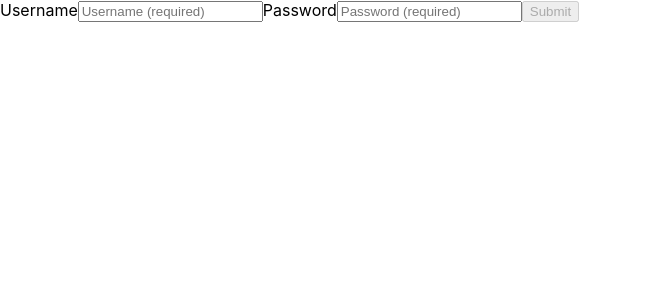
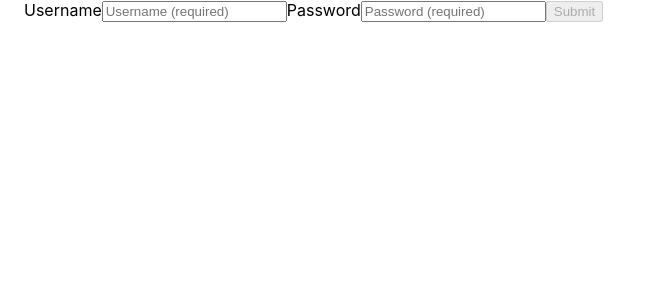
Before and after one commit to Bejarano03/Template_Form, a React (Create React App) app in the folder client/: page / in a window 1280 px wide. Shown: the top 300 px of the page, without its empty margins (0-665 px from the left). Built offline with nearby package versions, Linux system fonts and the light colour scheme; no server answers.

Commit message:
added a container to the signup page

```diff
--- a/client/src/pages/Signup.js
+++ b/client/src/pages/Signup.js
@@ -1,5 +1,6 @@
 import React, { useEffect, useState } from "react";
 import API from "../utils/API";
+import Container from "@material-ui/core/Container";
 
 function Signup() {
   // Components initial state
@@ -48,7 +49,7 @@ function Signup() {
 
   return (
     <div>
-      <form>
+      <Container>
         <label>Username</label>
         <input
           onChange={handleInputChange}
@@ -67,7 +68,7 @@ function Signup() {
         disabled={!(formObject.username && formObject.password)}
         onClick={handleFormSubmit}
         >Submit</button>
-      </form>
+      </Container>
     </div>
   );
 }
```
